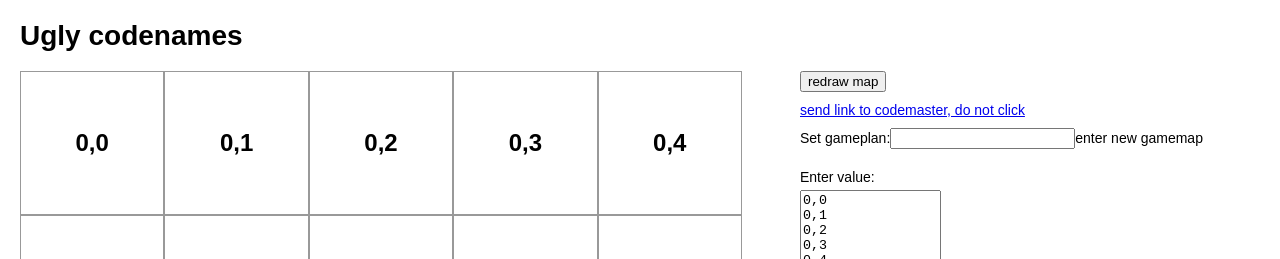
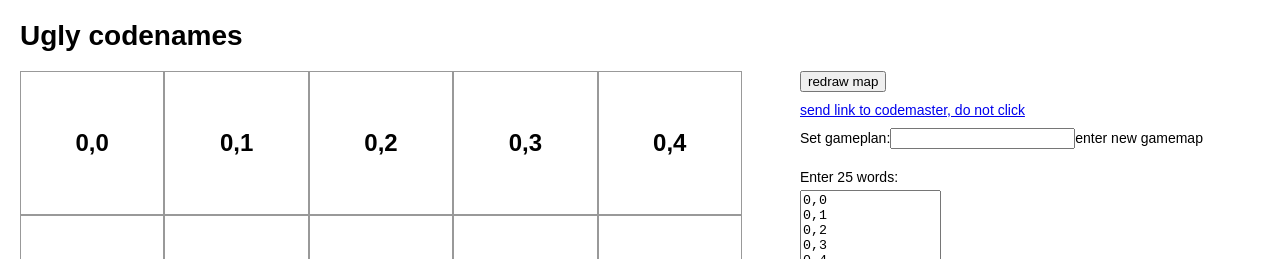
Before and after one commit to adekcz/codenames, a React (Create React App) app: page / in a window 1280 px wide. Shown: the top 259 px of the page. Built offline with nearby package versions, Linux system fonts and the light colour scheme.

Commit message:
Label for word input change to Enter 25 words

```diff
--- a/src/App.js
+++ b/src/App.js
@@ -103,7 +103,7 @@ function WordsInputArea(props)  {
     return (
         <div className="wordInputWrapper">
             <div>
-                <label htmlFor="word-input">Enter value:</label>
+                <label htmlFor="word-input">Enter 25 words:</label>
             </div>
             <textarea id="word-input"
                 value={textAreaValue}
```
Also changed, not shown: 1 other file (tests, documents, lock files or other folders).
